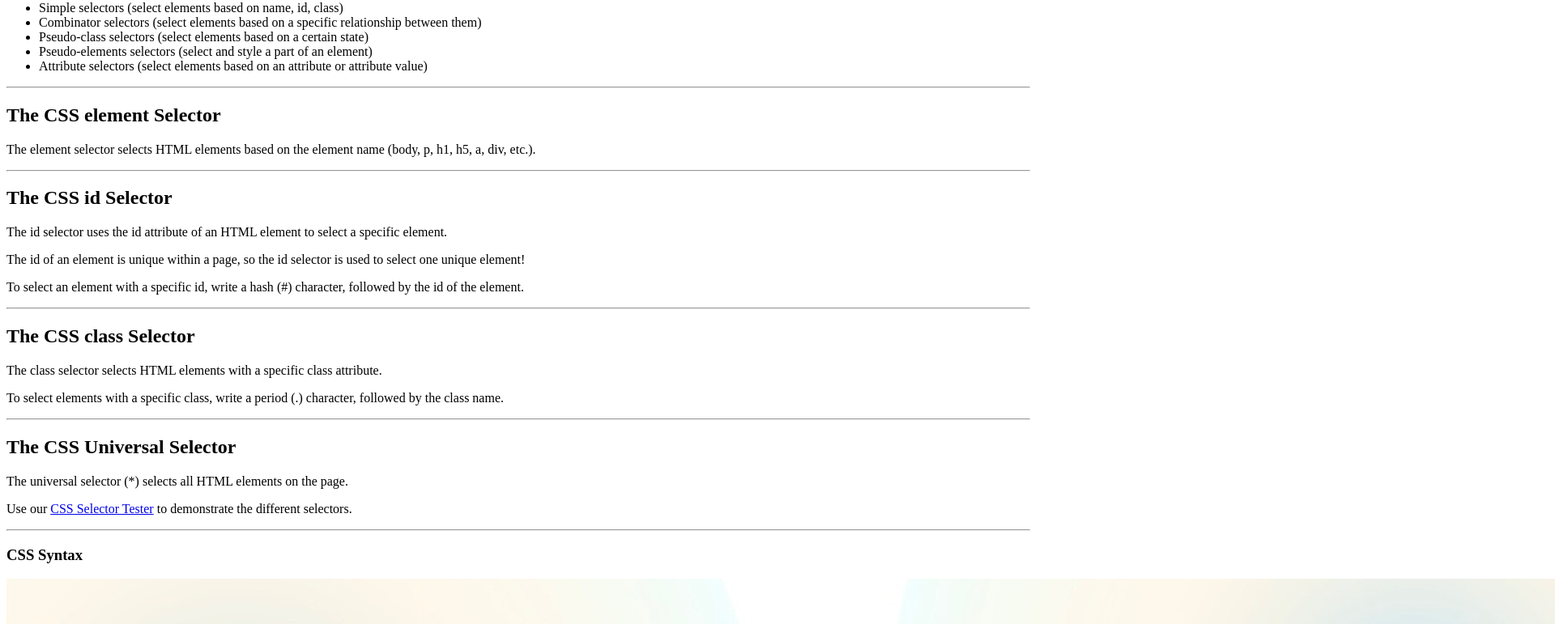
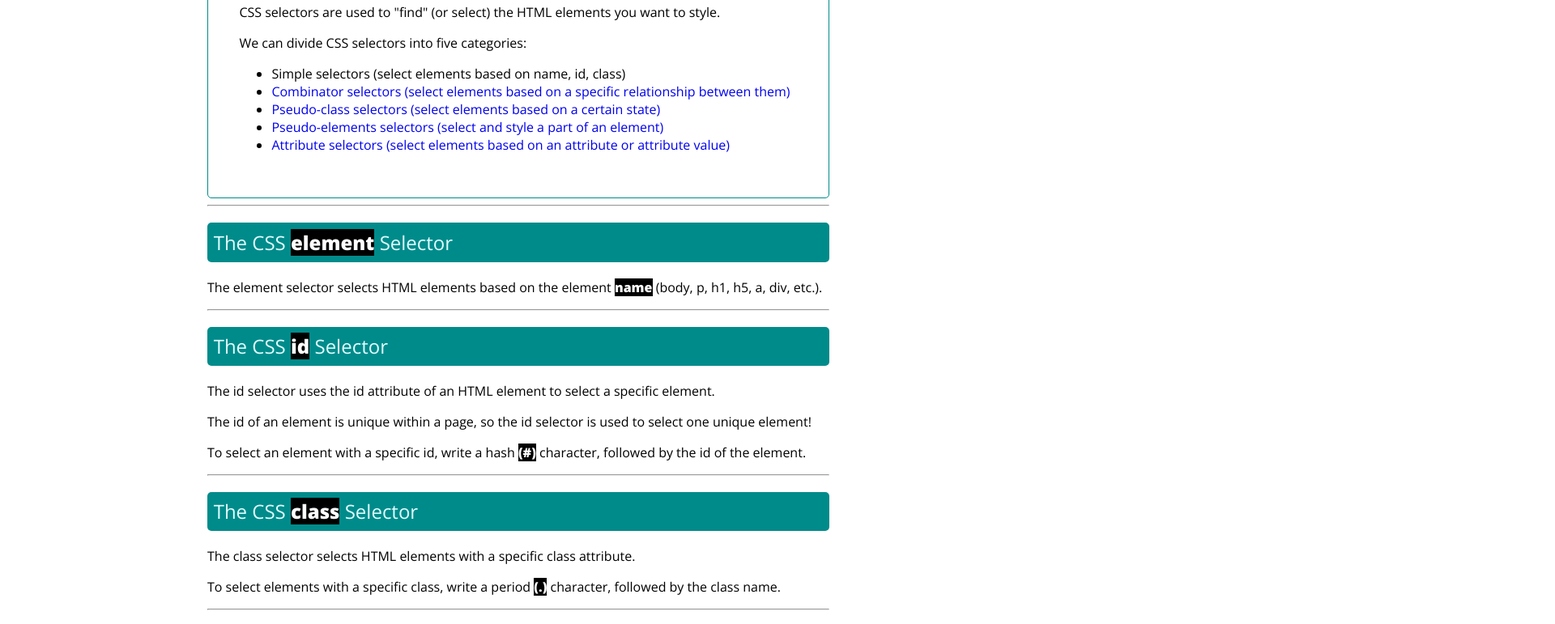
Before and after one commit to SergiNebot/0373-A3_Selectores_CSS_SergiNebot, a plain HTML site: page index.html in a window 1280 px wide. Shown: the part 232-1003 px from the top of the page at 81% size, 1920 px wide, since content can reach past the window. Drawn offline with nearby package versions, Linux system fonts and the light colour scheme; files that its build step writes are made by us from their sources.

Commit message:
CSS acabado

```diff
--- a/css/estilo.css
+++ b/css/estilo.css
@@ -0,0 +1,78 @@
+/* Ejercicio 4-1 */
+* {
+  font-family: "Open Sans", serif;
+  font-optical-sizing: auto;
+  font-weight: 400;
+  font-style: normal;
+  font-variation-settings:
+    "width" 100;
+}
+
+/* Ejercicio 4-2 */
+body {
+  margin: 0;
+  padding-left: 20%;
+  padding-right: 20%;
+}
+
+/* Ejercicio 4-3 */
+h1{
+  text-decoration: underline;
+  color: darkcyan;
+  text-align: center;
+}
+
+/* Ejercicio 4-4 */
+.selector{
+  color: lightcyan;
+}
+
+/* Ejercicio 4-5 */
+.selectors{
+  padding: 5%;
+  border: solid darkcyan 1px;
+  border-radius: 5px;
+}
+
+/* Ejercicios 4-6 */
+#universal{
+  color: lightgoldenrodyellow;
+}
+
+/* Ejercicio 4-7 */
+h2.selector, h2#universal {
+  background-color: darkcyan;
+  padding: 1%;
+  border-radius: 5px;
+}
+
+/* Ejercicio 4-8 */
+span{
+  font-weight: 900;
+  background-color:black;
+  color: white;
+}
+
+/* Ejercicio 4-9 */
+li > a {
+  text-decoration: none;
+}
+
+/* Ejercicio 4-10 */
+h3{
+  background-color: rgba(0, 139, 139, 0.529);
+  padding: 0.5px;
+  border-radius: 5px;
+}
+
+/* Ejercicio 4-11 */
+#gallery div {
+  width: 100%;
+}
+
+/* Ejercicio 4-12 */
+img{
+  width: 100%;
+  border: solid darkcyan 1px;
+  border-radius: 5px;
+}
--- a/index.html
+++ b/index.html
@@ -5,10 +5,17 @@
     <meta charset="UTF-8">
     <meta http-equiv="X-UA-Compatible" content="IE=edge">
     <meta name="viewport" content="width=device-width, initial-scale=1.0">
-    <link rel="stylesheet" type="text/css" href="estilo.css">
+    <link rel="stylesheet" type="text/css" href="css/estilo.css">
+    <!-- Ejercicio 2 -->
+    <link rel="preconnect" href="https://fonts.googleapis.com">
+    <link rel="preconnect" href="https://fonts.gstatic.com" crossorigin>
+    <link href="https://fonts.googleapis.com/css2?family=Open+Sans:ital,wght@0,300..800;1,300..800&display=swap" rel="stylesheet">
+    <!-- Ejercicio 3 -->
+    <script src="https://kit.fontawesome.com/ac562f7988.js" crossorigin="anonymous"></script>
+    <link rel="icon" href="./logo/code-solid.svg">
+
     <title>CSS Selectors</title>
 </head>
-
 <body>
     <h1>CSS Selectors</h1>
     <p>A CSS selector selects the HTML element(s) you want to style.</p>
@@ -17,12 +24,12 @@
         <p>CSS selectors are used to "find" (or select) the HTML elements you want to style.</p>
         <p>We can divide CSS selectors into five categories:</p>
         <ul>
+            <!-- Ejercicio 1 -->
             <li>Simple selectors (select elements based on name, id, class)</li>
-            <li>Combinator selectors (select elements based on a specific relationship between them)</li>
-            <li>Pseudo-class selectors (select elements based on a certain state)
-            </li>
-            <li>Pseudo-elements selectors (select and style a part of an element)</li>
-            <li>Attribute selectors (select elements based on an attribute or attribute value)</li>
+            <li><a href="https://www.w3schools.com/css/css_combinators.asp">Combinator selectors (select elements based on a specific relationship between them)</a></li>
+            <li><a href="https://www.w3schools.com/css/css_pseudo_classes.asp">Pseudo-class selectors (select elements based on a certain state)</a></li>
+            <li><a href="https://www.w3schools.com/css/css_pseudo_elements.asp">Pseudo-elements selectors (select and style a part of an element)</a></li>
+            <li><a href="https://www.w3schools.com/css/css_attribute_selectors.asp">Attribute selectors (select elements based on an attribute or attribute value)</a></li>
         </ul>
     </div>
     <hr>
```
Also changed, not shown: logo/code-solid.svg (added).
